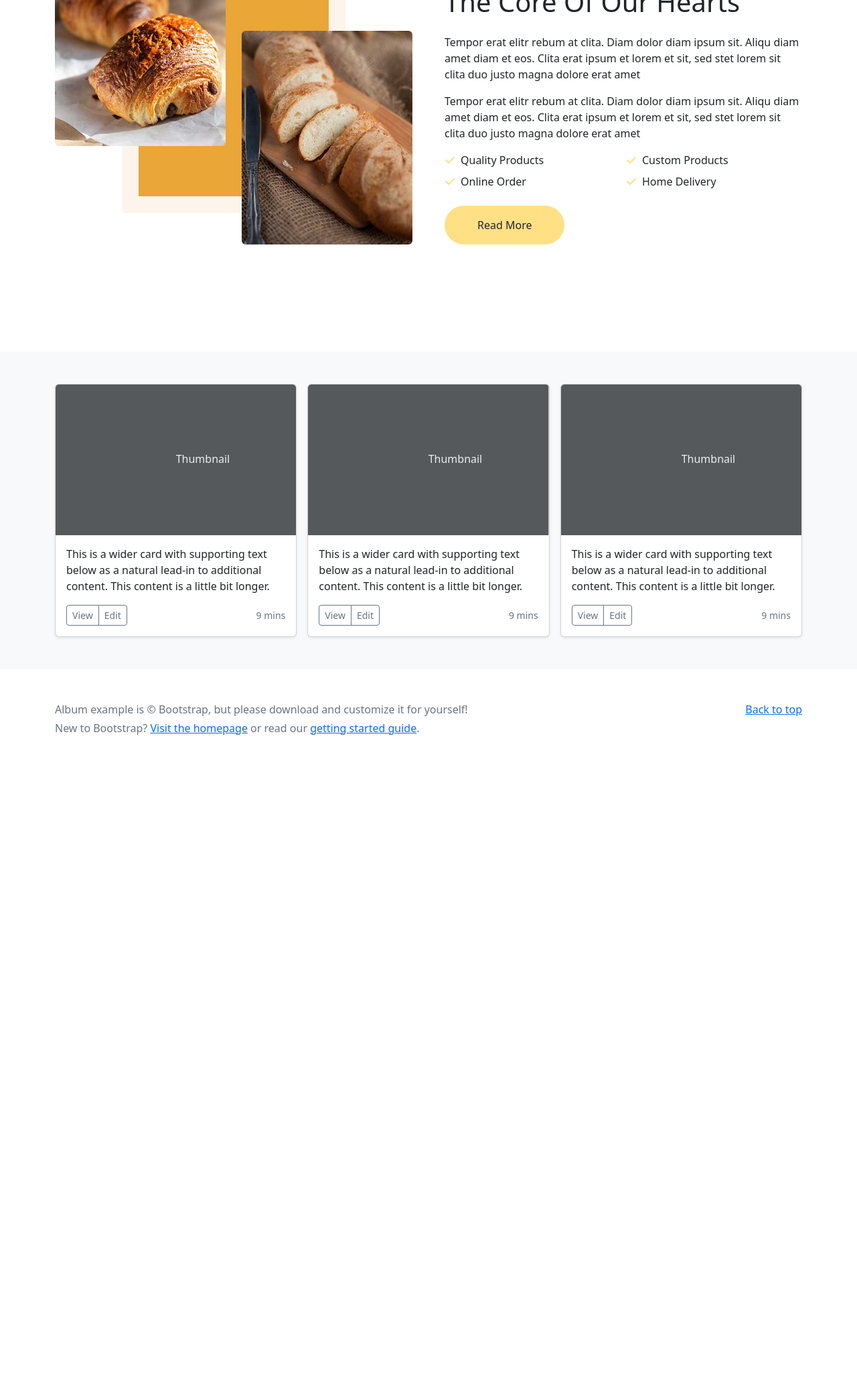
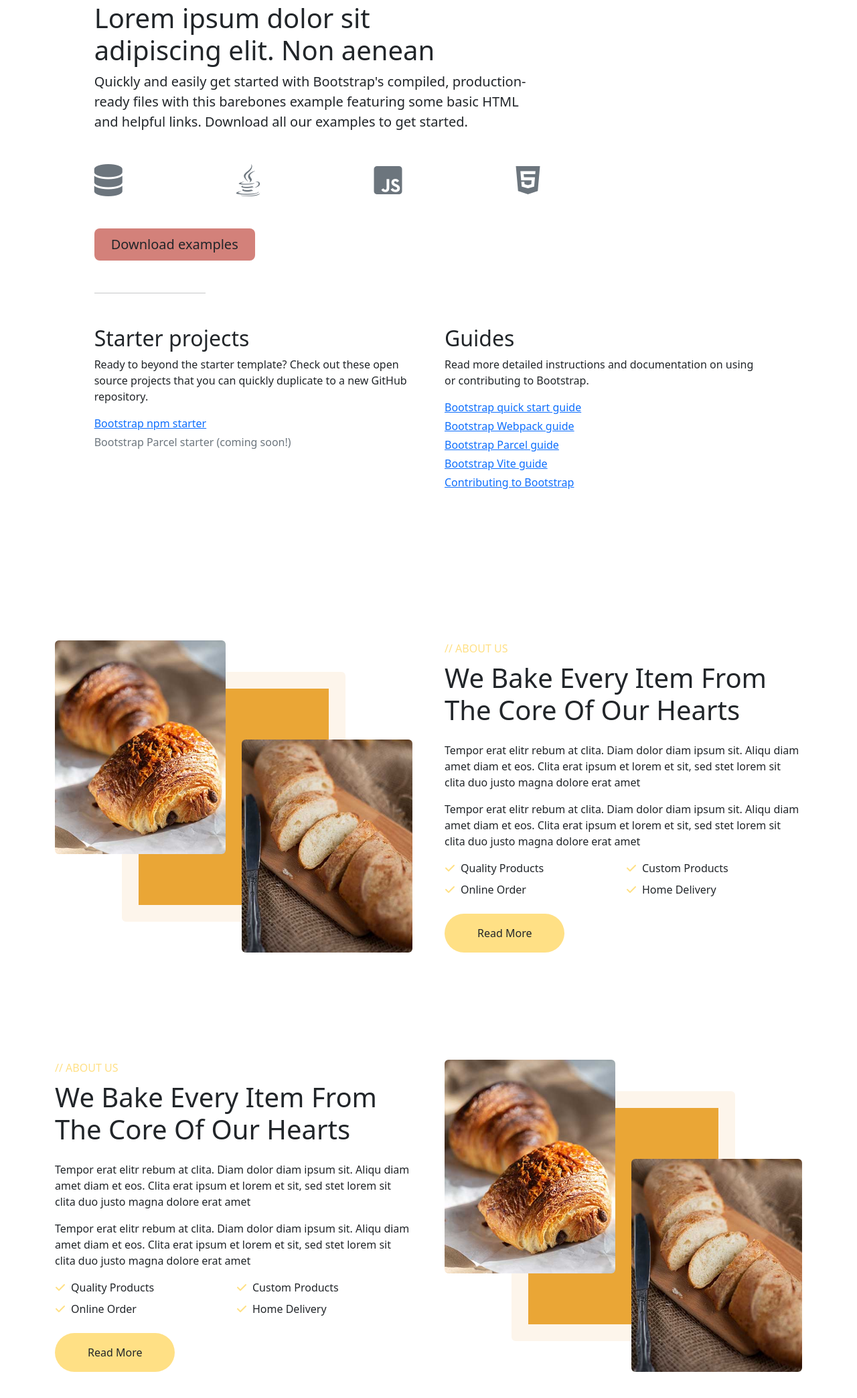
Before and after one commit to harteh/harteh.github.io, a plain HTML site: page index.html in a window 1280 px wide. Shown: the part 1146-3233 px from the top of the page at 67% size. Before the commit the page ends 2293 px from the top, so only its background shows below. Drawn offline with nearby package versions, Linux system fonts and the light colour scheme.

Commit message:
메인 레이아웃 제작
wow 적용

```diff
--- a/css/style.css
+++ b/css/style.css
@@ -15,7 +15,7 @@
 /* 폰트 설정 */
 .text-yellow{color: #FFE085;}
 .mainText{
-  color: #ffffff;
+  color: var(--bs-white);
   font-size: calc(4rem + 5.5vw);
   font-weight: bold;
   line-height: 0.9;
@@ -32,7 +32,7 @@ section .btn{
   top: 67%;
   right: 2%;
   width: 360px;
-  color: #fff;
+  color: var(--bs-white);
 }
 .circleSet{
   position: absolute;
@@ -40,6 +40,15 @@ section .btn{
   right: 1%;
   width: 20%;
 }
+
+/* 프로필 */
+.icon{
+  font-size: 3rem;
+  color: var(--bs-gray-600);
+}
+
+
+
 
 /*** About ***/
 .img-twice::before {
@@ -54,3 +63,14 @@ section .btn{
   border-radius: 6px;
   z-index: -1;
 }
+
+/* top 버튼 */
+a#topBtn {
+	position: fixed;
+	right: 2%;
+	bottom: 1rem;
+	display: none;
+	z-index: 9999;
+  font-size: 3rem;
+  color: #FFE085;
+}
--- a/index.html
+++ b/index.html
@@ -92,6 +92,54 @@
         </div>
       </section>
       </div>
+      <!-- profile Start div:col-lg-8 mx-auto p-4 py-md-5 -->
+      <div class="container-xxl py-6 my-10">
+        <p class="py-2">P R O F O L E</p>
+          <div class="col-lg-10 mx-auto p-4 py-md-5">
+          <h1>Lorem ipsum dolor sit<br/>
+            adipiscing elit. Non aenean
+          </h1>
+          <p class="fs-5 col-md-8">Quickly and easily get started with Bootstrap's compiled, production-ready files with this barebones example featuring some basic HTML and helpful links. Download all our examples to get started.</p>
+
+          <div class="d-flex flex-row col-md-8 justify-content-between my-5">
+            <i class="fa-solid fa-database icon"></i>
+            <i class="fa-brands fa-java icon"></i>
+            <i class="fa-brands fa-square-js icon"></i>
+            <i class="fa-brands fa-html5 icon"></i>
+          </div>
+
+          <div class="mb-5">
+            <a href="/docs/5.2/examples/" class="btn bg-pink btn-lg px-4">Download examples</a>
+          </div>
+
+          <hr class="col-3 col-md-2 mb-5">
+
+          <div class="row g-5">
+            <div class="col-md-6">
+              <h2>Starter projects</h2>
+              <p>Ready to beyond the starter template? Check out these open source projects that you can quickly duplicate to a new GitHub repository.</p>
+              <ul class="icon-list ps-0">
+                <li class="d-flex align-items-start mb-1"><a href="https://github.com/twbs/bootstrap-npm-starter" rel="noopener" target="_blank">Bootstrap npm starter</a></li>
+                <li class="text-muted d-flex align-items-start mb-1">Bootstrap Parcel starter (coming soon!)</li>
+              </ul>
+            </div>
+
+            <div class="col-md-6">
+              <h2>Guides</h2>
+              <p>Read more detailed instructions and documentation on using or contributing to Bootstrap.</p>
+              <ul class="icon-list ps-0">
+                <li class="d-flex align-items-start mb-1"><a href="/docs/5.2/getting-started/introduction/">Bootstrap quick start guide</a></li>
+                <li class="d-flex align-items-start mb-1"><a href="/docs/5.2/getting-started/webpack/">Bootstrap Webpack guide</a></li>
+                <li class="d-flex align-items-start mb-1"><a href="/docs/5.2/getting-started/parcel/">Bootstrap Parcel guide</a></li>
+                <li class="d-flex align-items-start mb-1"><a href="/docs/5.2/getting-started/vite/">Bootstrap Vite guide</a></li>
+                <li class="d-flex align-items-start mb-1"><a href="/docs/5.2/getting-started/contribute/">Contributing to Bootstrap</a></li>
+              </ul>
+            </div>
+
+          </div>
+        </div>
+      </div>
+      <!-- profile End -->
 
       <!-- About Start -->
       <div class="container-xxl py-6 my-10">
@@ -135,7 +183,48 @@
     </div>
     <!-- About End -->
 
+      <!-- About 2 Start -->
+      <div class="container-xxl py-6 my-10">
+        <div class="container">
+            <div class="row g-5">
+                <div class="col-lg-6 wow fadeInUp" data-wow-delay="0.5s">
+                    <div class="h-100">
+                        <p class="text-yellow text-uppercase mb-2">// About Us</p>
+                        <h1 class="display-6 mb-4">We Bake Every Item From The Core Of Our Hearts</h1>
+                        <p>Tempor erat elitr rebum at clita. Diam dolor diam ipsum sit. Aliqu diam amet diam et eos. Clita erat ipsum et lorem et sit, sed stet lorem sit clita duo justo magna dolore erat amet</p>
+                        <p>Tempor erat elitr rebum at clita. Diam dolor diam ipsum sit. Aliqu diam amet diam et eos. Clita erat ipsum et lorem et sit, sed stet lorem sit clita duo justo magna dolore erat amet</p>
+                        <div class="row g-2 mb-4">
+                            <div class="col-sm-6">
+                                <i class="fa fa-check text-yellow me-2"></i>Quality Products
+                            </div>
+                            <div class="col-sm-6">
+                                <i class="fa fa-check text-yellow me-2"></i>Custom Products
+                            </div>
+                            <div class="col-sm-6">
+                                <i class="fa fa-check text-yellow me-2"></i>Online Order
+                            </div>
+                            <div class="col-sm-6">
+                                <i class="fa fa-check text-yellow me-2"></i>Home Delivery
+                            </div>
+                        </div>
+                        <a class="btn bg-yellow rounded-pill py-3 px-5" href="">Read More</a>
+                    </div>
+                </div>
+                <div class="col-lg-6 wow fadeInUp" data-wow-delay="0.1s">
+                    <div class="row img-twice position-relative h-100">
+                        <div class="col-6">
+                            <img class="img-fluid rounded" src="image/about-1.jpg" alt="">
+                        </div>
+                        <div class="col-6 align-self-end">
+                            <img class="img-fluid rounded" src="image/about-2.jpg" alt="">
+                        </div>
+                    </div>
+                </div>
 
+            </div>
+        </div>
+    </div>
+    <!-- About 2 End -->
 
 
       <div class="album py-5 bg-light">
@@ -260,9 +349,6 @@
 
     <footer class="text-muted py-5">
       <div class="container">
-        <p class="float-end mb-1">
-          <a href="#">Back to top</a>
-        </p>
         <p class="mb-1">
           Album example is &copy; Bootstrap, but please download and customize
           it for yourself!
@@ -274,6 +360,8 @@
       </div>
     </footer>
 
+    <a id="topBtn"href="#" ><i class="fa-solid fa-circle-up"></i></a>
+
     <!-- JavaScript Bundle with Popper
     <script
       src="https://cdn.jsdelivr.net/npm/bootstrap@5.2.2/dist/js/bootstrap.bundle.min.js"
@@ -284,5 +372,9 @@
     <script src="https://cdn.jsdelivr.net/npm/bootstrap@5.0.0/dist/js/bootstrap.bundle.min.js"></script>
 
     <script src="lib/wow/wow.min.js"></script>
+    <script src="js/style.js"></script>
+    <script>
+        new WOW().init();
+    </script>
   </body>
 </html>
--- /dev/null
+++ b/js/style.js
@@ -0,0 +1,14 @@
+$(function() { // 보이기 | 숨기기
+	$(window).scroll(function() {
+    if ($(this).scrollTop() > 250) { //250 넘으면 버튼이 보여짐니다.
+      $('#topBtn').fadeIn();
+    } else {
+      $('#topBtn').fadeOut();
+    }
+  }); // 버튼 클릭시
+  $("#topBtn").click(function() {
+  	$('html, body').animate({ scrollTop : 0 // 0 까지 animation 이동합니다.
+  	}, 400); // 속도 400
+    return false;
+  });
+});
```
